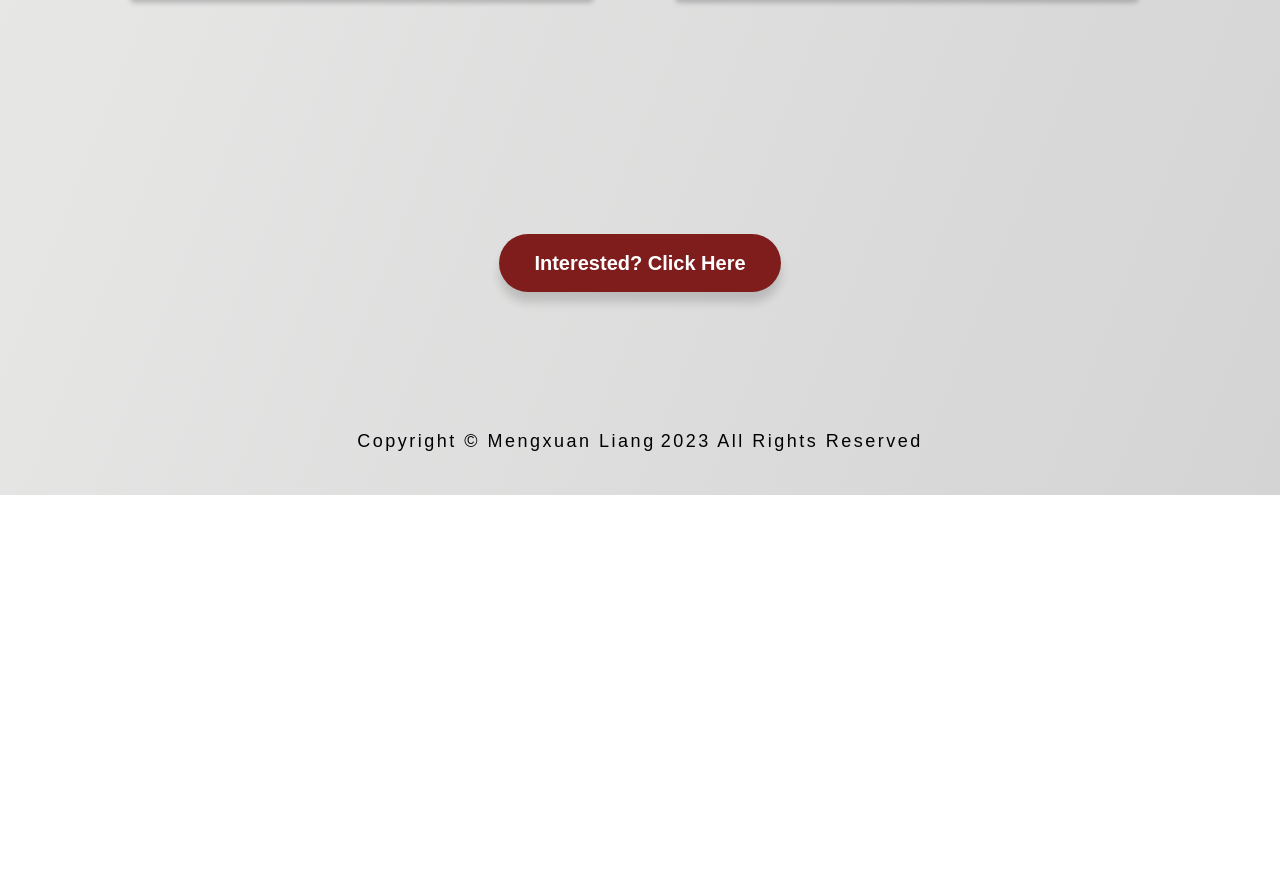
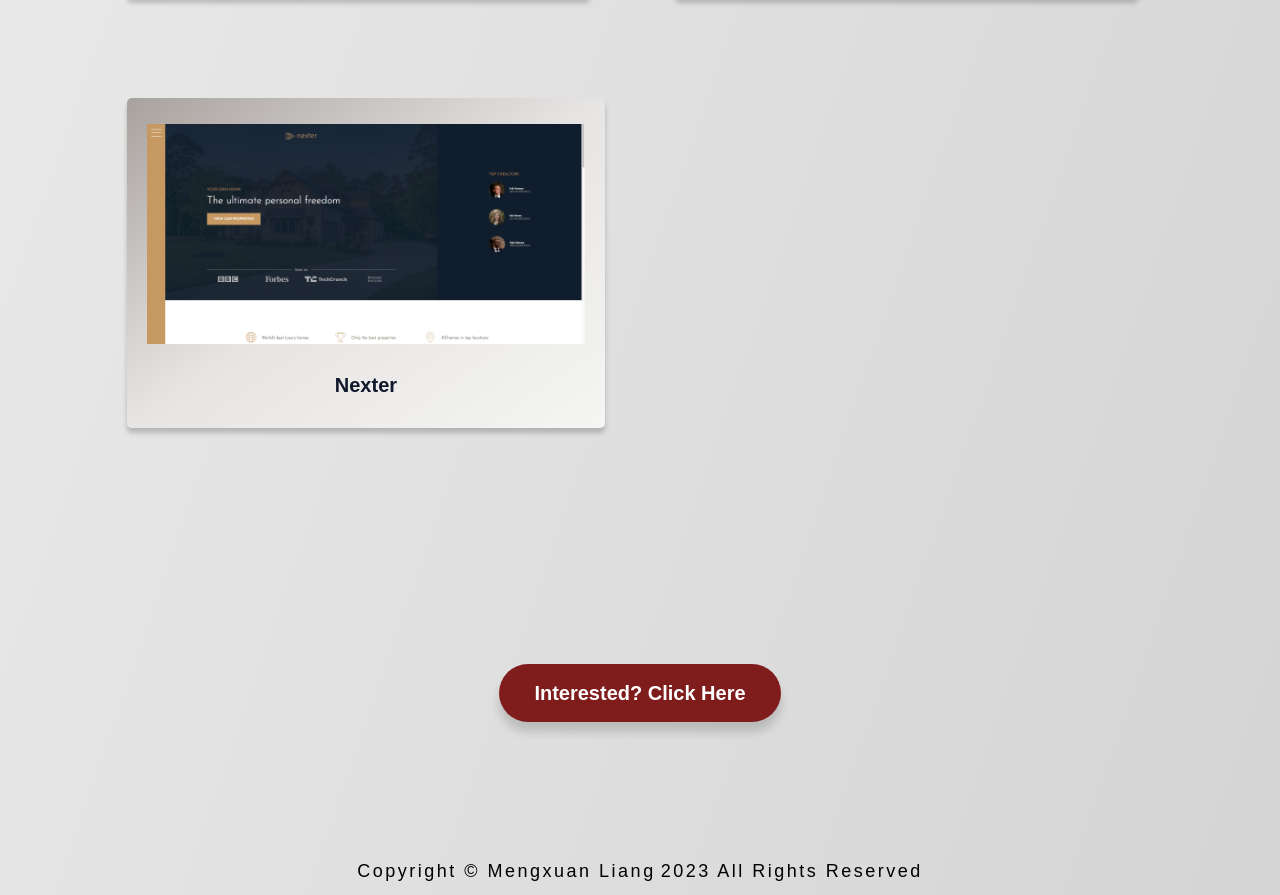
Before and after one commit to Meng-xuanny/portfolio, a React (Vite) app: page / in a window 1280 px wide. Shown: the part 2762-3657 px from the top of the page. Before the commit the page ends 3257 px from the top, so only its background shows below. Built offline with nearby package versions, Linux system fonts and the light colour scheme; a web font is replaced by a local one.

Commit message:
added a new site--Nexter

```diff
--- a/src/data.js
+++ b/src/data.js
@@ -8,6 +8,7 @@ import img7 from "./images/bankist-web.png";
 import img8 from "./images/tenzies.png";
 import img9 from "./images/piggame.png";
 import img10 from "./images/natours.png";
+import img11 from "./images/nexter.png";
 
 export const sites = [
   {
@@ -70,4 +71,10 @@ export const sites = [
     image: img10,
     title: "Natours",
   },
+  {
+    id: 11,
+    url: "https://nexter-mengxuan.netlify.app/",
+    image: img11,
+    title: "Nexter",
+  },
 ];
```
Also changed, not shown: src/images/nexter.png (added).
